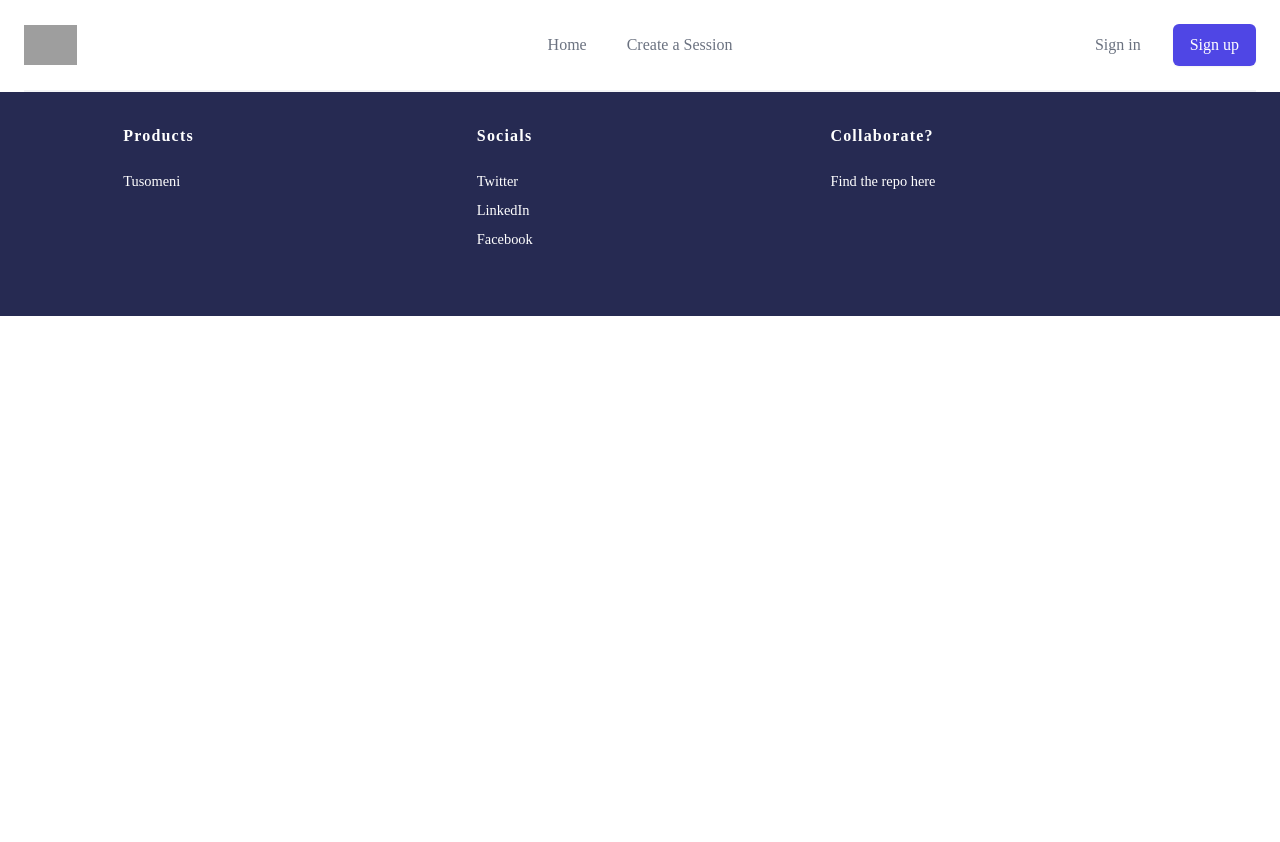
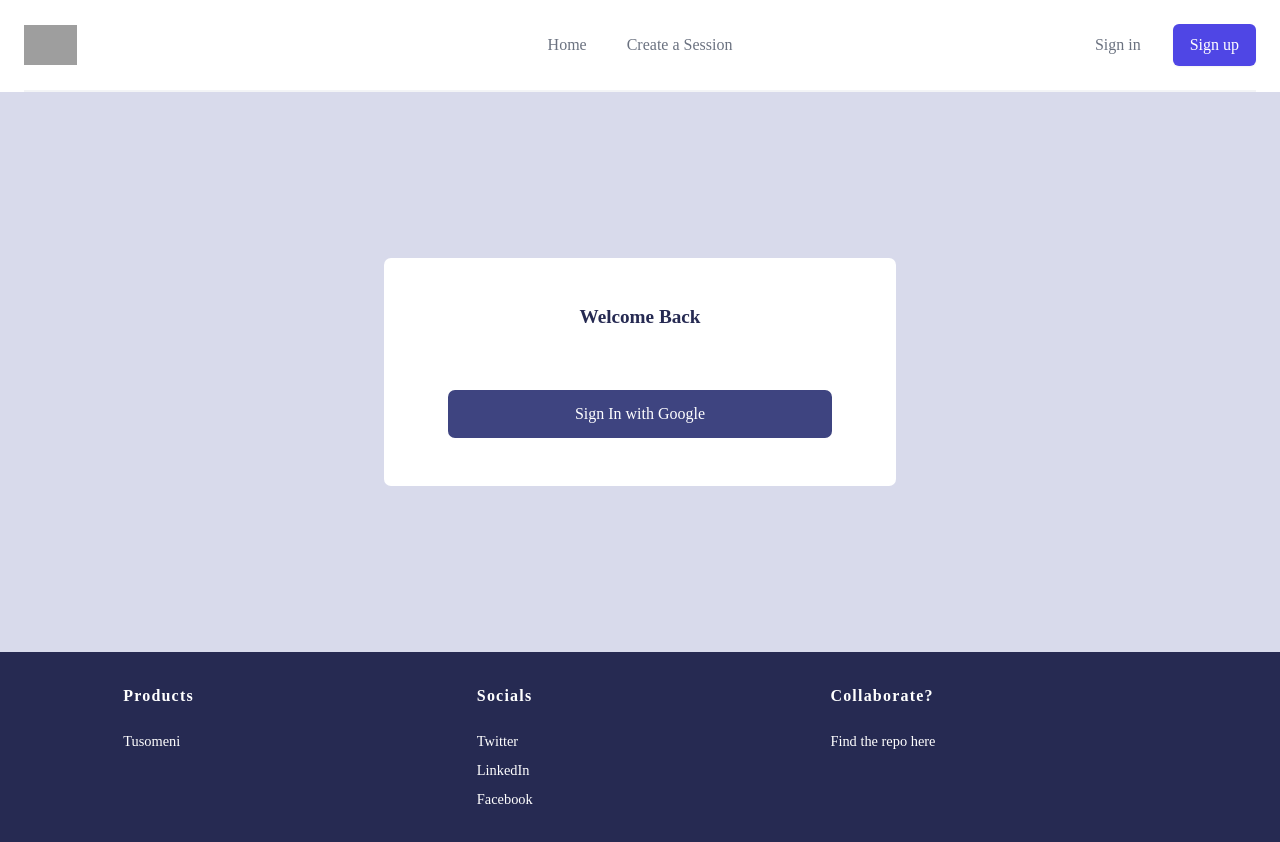
Before and after one commit to Code-Matata/codematata-sessions-frontend, a React (Create React App) app: page /sign-in in a window 1280 px wide. Shown: the top 842 px of the page. Before the commit the page ends 800 px from the top, so only its background shows below. Built offline with nearby package versions, Linux system fonts and the light colour scheme; grey boxes are pictures that could not be loaded.

Commit message:
:sparkles: add auth UIs

```diff
--- a/src/App.js
+++ b/src/App.js
@@ -10,6 +10,8 @@ import Footer from "./layout/Footer";
 import MainPage from "./pages/MainPage/index";
 import SessionPage from "./pages/SessionPage";
 import LoaderPage from "./pages/LoaderPage/LoaderPage";
+import SignIn from "./pages/Auth/SignIn";
+import SignUp from "./pages/Auth/SignUp";
 
 function App() {
   return (
@@ -18,7 +20,9 @@ function App() {
       <Switch>
         <Route exact path="/" component={LoaderPage} />
         <Route path="/dash" component={MainPage} />
-        <Route exact path="/session" component={SessionPage} />
+        <Route path="/session" component={SessionPage} />
+        <Route path="/sign-in" component={SignIn} />
+        <Route path="/sign-up" component={SignUp} />
       </Switch>
       <Footer />
     </Router>
--- a/src/layout/Header.js
+++ b/src/layout/Header.js
@@ -42,13 +42,13 @@ export default function Header() {
               </Popover.Group>
               <div className="hidden md:flex items-center justify-end md:flex-1 lg:w-0">
                 <a
-                  href="/"
+                  href="/sign-in"
                   className="whitespace-nowrap text-base font-medium text-gray-500 hover:text-gray-900"
                 >
                   Sign in
                 </a>
                 <a
-                  href="/"
+                  href="/sign-up"
                   className="ml-8 whitespace-nowrap inline-flex items-center justify-center px-4 py-2 border border-transparent rounded-md shadow-sm text-base font-medium text-white bg-indigo-600 hover:bg-indigo-700"
                 >
                   Sign up
@@ -108,7 +108,7 @@ export default function Header() {
                   </div>
                   <div>
                     <a
-                      href="/"
+                      href="/sign-up"
                       className="w-full flex items-center justify-center px-4 py-2 border border-transparent rounded-md shadow-sm text-base font-medium text-white bg-indigo-600 hover:bg-indigo-700"
                     >
                       Sign up
@@ -116,7 +116,7 @@ export default function Header() {
                     <p className="mt-6 text-center text-base font-medium text-gray-500">
                       Existing user?{" "}
                       <a
-                        href="/"
+                        href="/sign-in"
                         className="text-indigo-600 hover:text-indigo-500"
                       >
                         Sign in
--- /dev/null
+++ b/src/pages/Auth/SignIn.js
@@ -0,0 +1,65 @@
+import React from "react";
+import styled from "styled-components";
+import { colors } from "../../resources/ThemeColors";
+
+function SignIn() {
+  return (
+    <MainDiv>
+      <AuthButtonsDiv>
+        <Title>Welcome Back</Title>
+        <Button>Sign In with Google</Button>
+      </AuthButtonsDiv>
+    </MainDiv>
+  );
+}
+
+export default SignIn;
+
+const MainDiv = styled.div`
+  height: 70vh;
+  display: flex;
+  align-items: center;
+  justify-content: center;
+  background-color: ${colors.gray};
+`;
+
+const AuthButtonsDiv = styled.div`
+  height: auto;
+  width: 70%;
+  background-color: ${colors.white};
+  border-radius: 7px;
+  color: white;
+  display: flex;
+  flex-flow: column nowrap;
+  align-items: center;
+  justify-content: flex-start;
+  padding: 1em 0 3em 0;
+
+  @media (min-width: 600px) {
+    width: 60%;
+  }
+
+  @media (min-width: 600px) {
+    width: 40%;
+  }
+`;
+
+const Title = styled.h3`
+  font-weight: 700;
+  font-size: 1.2em;
+  color: ${colors.darkMainColor};
+  margin: 1.5em 0 3em 0;
+`;
+
+const Button = styled.button`
+  height: 3em;
+  width: 75%;
+  background-color: ${colors.mainColor};
+  border-radius: 7px;
+  :hover {
+    background-color: ${colors.darkMainColor};
+  }
+  :focus {
+    outline: none;
+  }
+`;
--- /dev/null
+++ b/src/pages/Auth/SignUp.js
@@ -0,0 +1,65 @@
+import React from "react";
+import styled from "styled-components";
+import { colors } from "../../resources/ThemeColors";
+
+function SignUp() {
+  return (
+    <MainDiv>
+      <AuthButtonsDiv>
+        <Title>Join CodeMatata</Title>
+        <Button>Sign Up with Google</Button>
+      </AuthButtonsDiv>
+    </MainDiv>
+  );
+}
+
+export default SignUp;
+
+const MainDiv = styled.div`
+  height: 70vh;
+  display: flex;
+  align-items: center;
+  justify-content: center;
+  background-color: ${colors.gray};
+`;
+
+const AuthButtonsDiv = styled.div`
+  height: auto;
+  width: 70%;
+  background-color: ${colors.white};
+  border-radius: 7px;
+  color: white;
+  display: flex;
+  flex-flow: column nowrap;
+  align-items: center;
+  justify-content: flex-start;
+  padding: 1em 0 3em 0;
+
+  @media (min-width: 600px) {
+    width: 60%;
+  }
+
+  @media (min-width: 600px) {
+    width: 40%;
+  }
+`;
+
+const Title = styled.h3`
+  font-weight: 700;
+  font-size: 1.2em;
+  color: ${colors.darkMainColor};
+  margin: 1.5em 0 3em 0;
+`;
+
+const Button = styled.button`
+  height: 3em;
+  width: 75%;
+  background-color: ${colors.mainColor};
+  border-radius: 7px;
+  :hover {
+    background-color: ${colors.darkMainColor};
+  }
+  :focus {
+    outline: none;
+  }
+`;
--- a/src/pages/SessionPage/index.js
+++ b/src/pages/SessionPage/index.js
@@ -64,6 +64,7 @@ const ImageDiv = styled.div`
 
   > img {
     flex-shrink: 0;
+    object-fit: cover;
     height: 100%;
     width: 100%;
     border-radius: 7px;
@@ -77,7 +78,7 @@ const ImageDiv = styled.div`
     height: 35vh;
   }
   @media (min-width: 800px) {
-    height: 40vh;
+    height: 45vh;
     width: 80%;
   }
 
```
